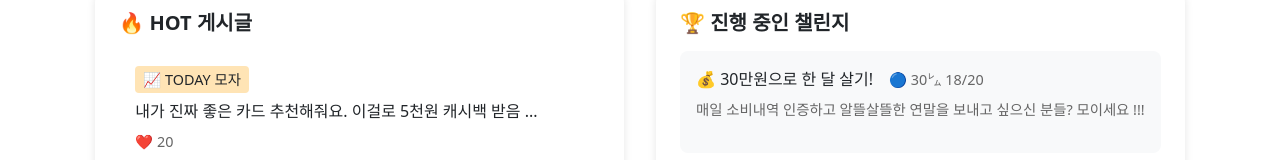
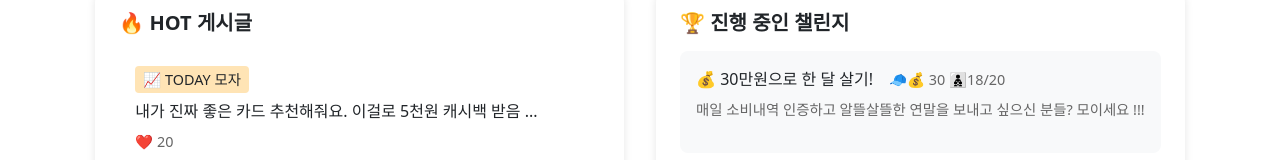
Before and after one commit to team-moja/moja-front, a Vue app in the folder moja-front/: page / in a window 1280 px wide. Shown: the part 393-553 px from the top of the page. Built offline with nearby package versions, Linux system fonts and the light colour scheme.

Commit message:
Feat: 메인 페이지 구현

```diff
--- a/moja-front/src/views/boards/HomeView.vue
+++ b/moja-front/src/views/boards/HomeView.vue
@@ -38,8 +38,8 @@
             <h2 class="section-title">🏆 진행 중인 챌린지</h2>
             <div class="challenge-card">
               <span class="challenge-badge">💰 30만원으로 한 달 살기!</span>
-              <span class="challenge-progress">🔵 30</span>
-              <span class="challenge-total">㍕ 18/20</span>
+              <span class="challenge-progress">🧢💰 30</span>
+              <span class="challenge-total"> 👨‍👦‍👦18/20</span>
               <p class="challenge-description">매일 소비내역 인증하고 알뜰살뜰한 연말을 보내고 싶으신 분들? 모이세요 !!!</p>
             </div>
           </div>
```
